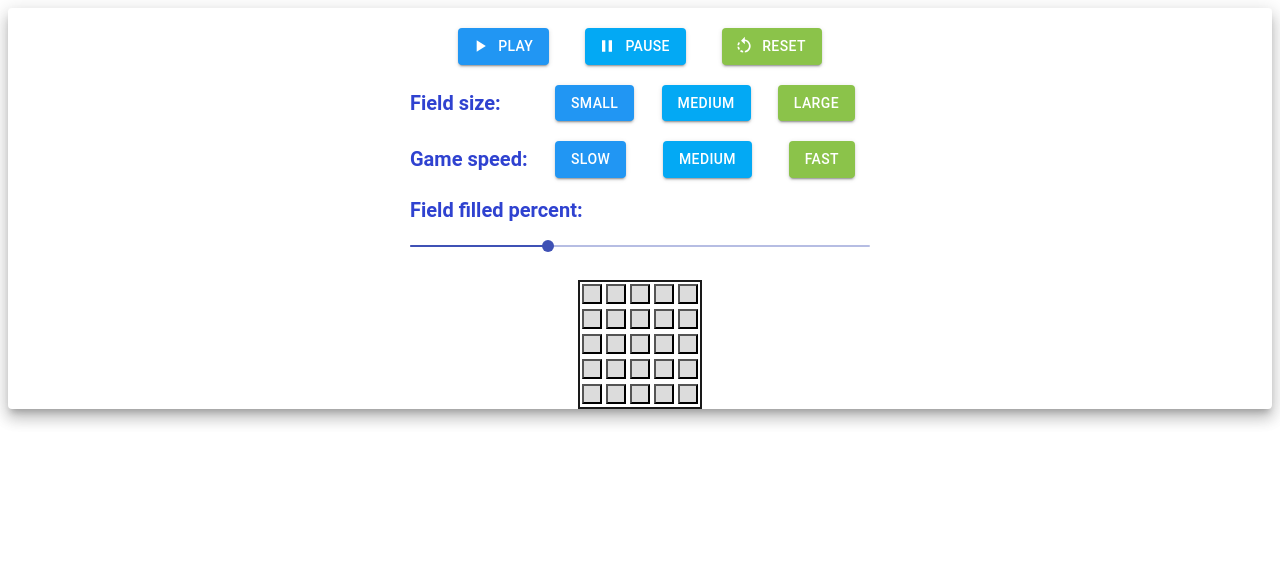
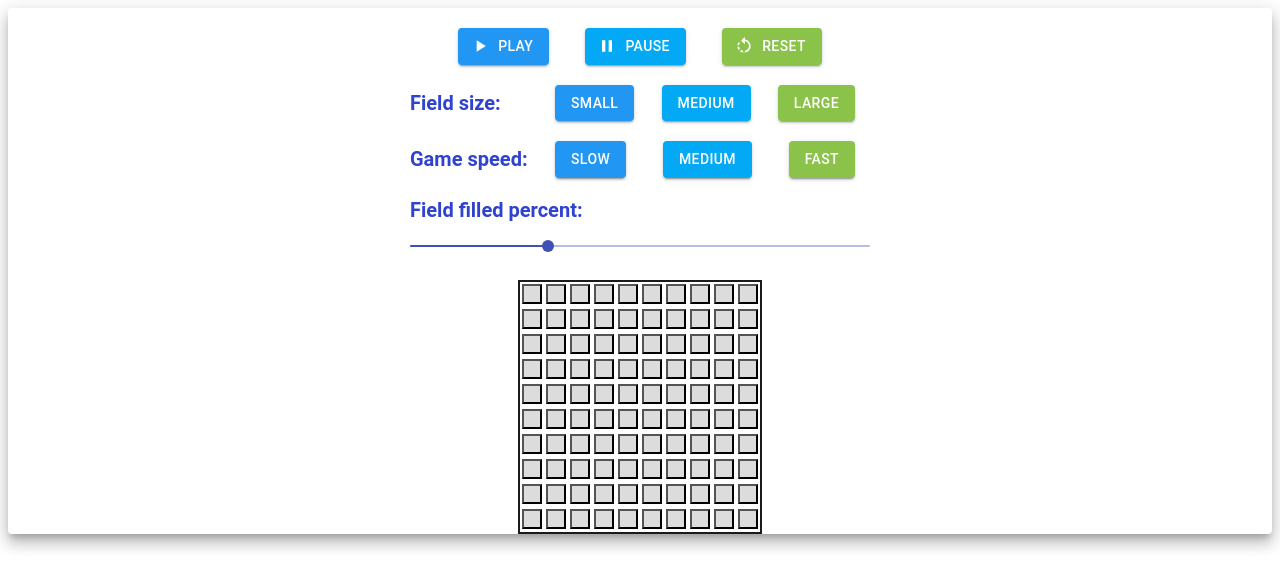
Before and after one commit to sLokhin/otus-repo-react, a React app: page / in a window 1280 px wide. Shown: the top 588 px of the page. Built offline with nearby package versions, Linux system fonts and the light colour scheme.

Commit message:
PixelField logic to App

```diff
--- a/src/Components/App/App.tsx
+++ b/src/Components/App/App.tsx
@@ -1,4 +1,4 @@
-import React, { Component, FC } from "react";
+import React, { Component } from "react";
 import styled from "@emotion/styled";
 
 import { GameControls } from "../GameControls/GameControls";
@@ -23,9 +23,56 @@ const GameMenuWrapper = styled.div`
   align-items: center;
 `;
 
-type AppProps = {};
+// interface AppProps {}
 
-export const App: FC<AppProps> = (props: AppProps) => {
+interface AppState {
+  pixelStatesMatrix: boolean[][];
+}
+
+const getInitialPixelMass = (n: number): boolean[][] => {
+  return new Array(n).fill(undefined).map(() => new Array(n).fill(false));
+};
+
+export class App extends Component<Record<string, unknown>, AppState> {
+  state = {
+    pixelStatesMatrix: getInitialPixelMass(10),
+  };
+
+  getNewPixelStatesMatrix(
+    coordX: number,
+    coordY: number,
+    newFlag: boolean,
+    currentPixelMatrix: boolean[][]
+  ): boolean[][] {
+    return currentPixelMatrix.map((rowMass, xIdx) => {
+      if (coordX === xIdx) {
+        return rowMass.map((currentPixelState, yIdx) => {
+          if (coordY === yIdx) {
+            return newFlag === currentPixelState ? currentPixelState : newFlag;
+          }
+          return currentPixelState;
+        });
+      }
+      return rowMass;
+    });
+  }
+
+  onPixelClick = (coordX: number, coordY: number, newFlag: boolean): void => {
+    const { pixelStatesMatrix } = this.state;
+    const newPixelStatesMatrix = this.getNewPixelStatesMatrix(
+      coordX,
+      coordY,
+      newFlag,
+      pixelStatesMatrix
+    );
+
+    console.log("NEW CLICK STATE MATRIX FROM APP ", newPixelStatesMatrix);
+
+    this.setState({ pixelStatesMatrix: newPixelStatesMatrix });
+  };
+
+  render(): React.ReactNode {
+    const { pixelStatesMatrix } = this.state;
     return (
       <Grid>
         <Paper elevation={10} style={paperStyle}>
@@ -36,16 +83,12 @@ export const App: FC<AppProps> = (props: AppProps) => {
               <FillSlider></FillSlider>
             </GameMenuWrapper>
             <PixelField
-            pixelMatrix={[
-              [false, false, false, false, false],
-              [false, false, false, false, false],
-              [false, false, false, false, false],
-              [false, false, false, false, false],
-              [false, false, false, false, false],
-            ]}
+              pixelStatesMatrix={pixelStatesMatrix}
+              onPixelClick={this.onPixelClick}
             />
           </Grid>
         </Paper>
       </Grid>
     );
-};
+  }
+}
--- a/src/Components/PixelField/PixelField.tsx
+++ b/src/Components/PixelField/PixelField.tsx
@@ -2,63 +2,22 @@ import React, { Component } from "react";
 import { Pixel } from "../Pixel/Pixel";
 
 interface PixelFieldProps {
-  pixelMatrix: boolean[][];
+  pixelStatesMatrix: boolean[][];
+  onPixelClick: (coordX: number, coordY: number, newFlag: boolean) => void;
 }
 
-interface PixelFieldState {
-  pixelClickedStatesMatrix: boolean[][];
-}
-
-export class PixelField extends Component<PixelFieldProps, PixelFieldState> {
-  state = {
-    pixelClickedStatesMatrix: this.props.pixelMatrix.map((row) =>
-      row.map((isFilled) => isFilled)
-    ),
-  };
-
-  getNewClickedStatesMatrix(
-    coordX: number,
-    coordY: number,
-    newFlag: boolean,
-    currentClickedMatrix: boolean[][]
-  ): boolean[][] {
-    return currentClickedMatrix.map((rowMass, xIdx) => {
-      if (coordX === xIdx) {
-        return rowMass.map((currentClickedState, yIdx) => {
-          if (coordY === yIdx) {
-            return newFlag === currentClickedState
-              ? currentClickedState
-              : newFlag;
-          }
-          return currentClickedState;
-        });
-      }
-      return rowMass;
-    });
-  }
-
-  onClick = (coordX: number, coordY: number, newFlag: boolean): void => {
-    const { pixelClickedStatesMatrix } = this.state;
-    const newClickedStatesMatrix = this.getNewClickedStatesMatrix(
-      coordX,
-      coordY,
-      newFlag,
-      pixelClickedStatesMatrix
-    );
-
-    console.log("NEW CLICK STATE MATRIX  ", newClickedStatesMatrix);
-
-    this.setState({ pixelClickedStatesMatrix: newClickedStatesMatrix });
-  };
-
+export class PixelField extends Component<
+  PixelFieldProps,
+  Record<string, unknown>
+> {
   render(): React.ReactNode {
-    const { pixelClickedStatesMatrix } = this.state;
+    const { onPixelClick, pixelStatesMatrix } = this.props;
     return (
       <div
         className="pixel-field"
         style={{ display: "inline-block", border: "2px solid #1a1a1a" }}
       >
-        {pixelClickedStatesMatrix.reduce(
+        {pixelStatesMatrix.reduce(
           (
             result: Array<React.ReactNode[] | React.ReactNode>,
             row: boolean[],
@@ -73,7 +32,7 @@ export class PixelField extends Component<PixelFieldProps, PixelFieldState> {
                       filled={filled}
                       x={x}
                       y={y}
-                      onClick={this.onClick}
+                      onClick={onPixelClick}
                     />
                   );
                 }
```
Lines whose indentation alone changed are shown as unchanged.
